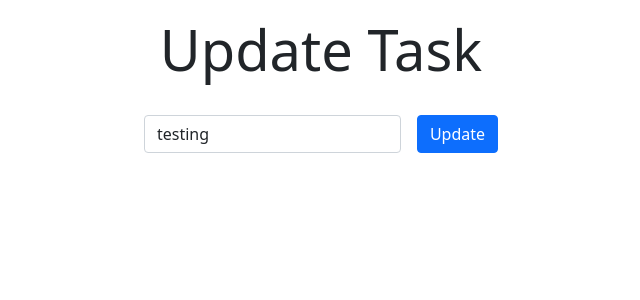
After one commit to ishansharma1320/Python-Flask-ToDoList, a Flask app: page /update/1 in a window 1280 px wide. The commit adds this page. Shown: the top 300 px of the page, without its empty margins (319-959 px from the left). Run offline with Flask 2, Linux system fonts and the light colour scheme; data comes from the database, SQL or seed files in the repository; both versions use the stored data as it was after the commit.

Commit message:
Update EP working

```diff
--- a/app.py
+++ b/app.py
@@ -1,6 +1,7 @@
 from flask import Flask, render_template,request,redirect
 from flask_sqlalchemy import SQLAlchemy
 from datetime import datetime
+import traceback
 
 app = Flask(__name__)
 app.config['SQLALCHEMY_DATABASE_URI'] = 'sqlite:///todolist.db'
@@ -42,5 +43,19 @@ def deleteTask(id):
     except:
         return 'Problem in Deleting'
 
+@app.route('/update/<int:id>',methods=['GET','POST'])
+def updateTask(id):
+    task_update = ToDoListModel.query.get_or_404(id)
+    if request.method == 'GET':
+        return render_template('update.html',task=task_update)
+    else:
+        task_update.content = request.form['content']
+        try:
+            db.session.commit()
+            return redirect('/')
+        except:
+            print(traceback.format_exc())
+            return 'Problem in Updating'
+
 if __name__ == '__main__':
     app.run(debug=True)
--- a/templates/home.html
+++ b/templates/home.html
@@ -24,7 +24,7 @@
                 <td>{{task.date_created.date()}}</td>
                 <td>
                     <a role="button" href="/delete/{{task.id}}" class="btn btn-danger" style="width: 5em; margin-right: 1em;"> Delete</a>
-                    <a role="button" class="btn btn-warning" style="width: 5em;"> Update</a>
+                    <a role="button" href="/update/{{task.id}}" class="btn btn-warning" style="width: 5em;"> Update</a>
                 </td>
             </tr>
             {% endfor%}
@@ -39,7 +39,7 @@
           <input type="text" class="form-control" id="content" name="content" placeholder="Ex.. Dishes, etc. ">
         </div>
         <div class="col-auto">
-          <button type="submit" class="btn btn-primary mb-3">Submit</button>
+          <button type="submit" class="btn btn-primary mb-3">Add Task</button>
         </div>
       </form>
    </div>
--- /dev/null
+++ b/templates/update.html
@@ -0,0 +1,20 @@
+{% extends 'index.html' %}
+
+{% block body %}
+<div class="container d-flex flex-column align-items-center">
+   <div class="p-3 display-4"> Update Task </div>
+
+   <div class="p-3">
+
+    <form action="/update/{{task.id}}" method="POST" class="row g-3">
+        <div class="col-auto">
+          <label for="content" class="visually-hidden">Content</label>
+          <input type="text" class="form-control" id="content" name="content" placeholder="Ex.. Dishes, etc. " value="{{task.content}}">
+        </div>
+        <div class="col-auto">
+          <button type="submit" class="btn btn-primary mb-3">Update</button>
+        </div>
+      </form>
+   </div>
+  </div>
+{% endblock %}
```
Also changed, not shown: instance/todolist.db.
